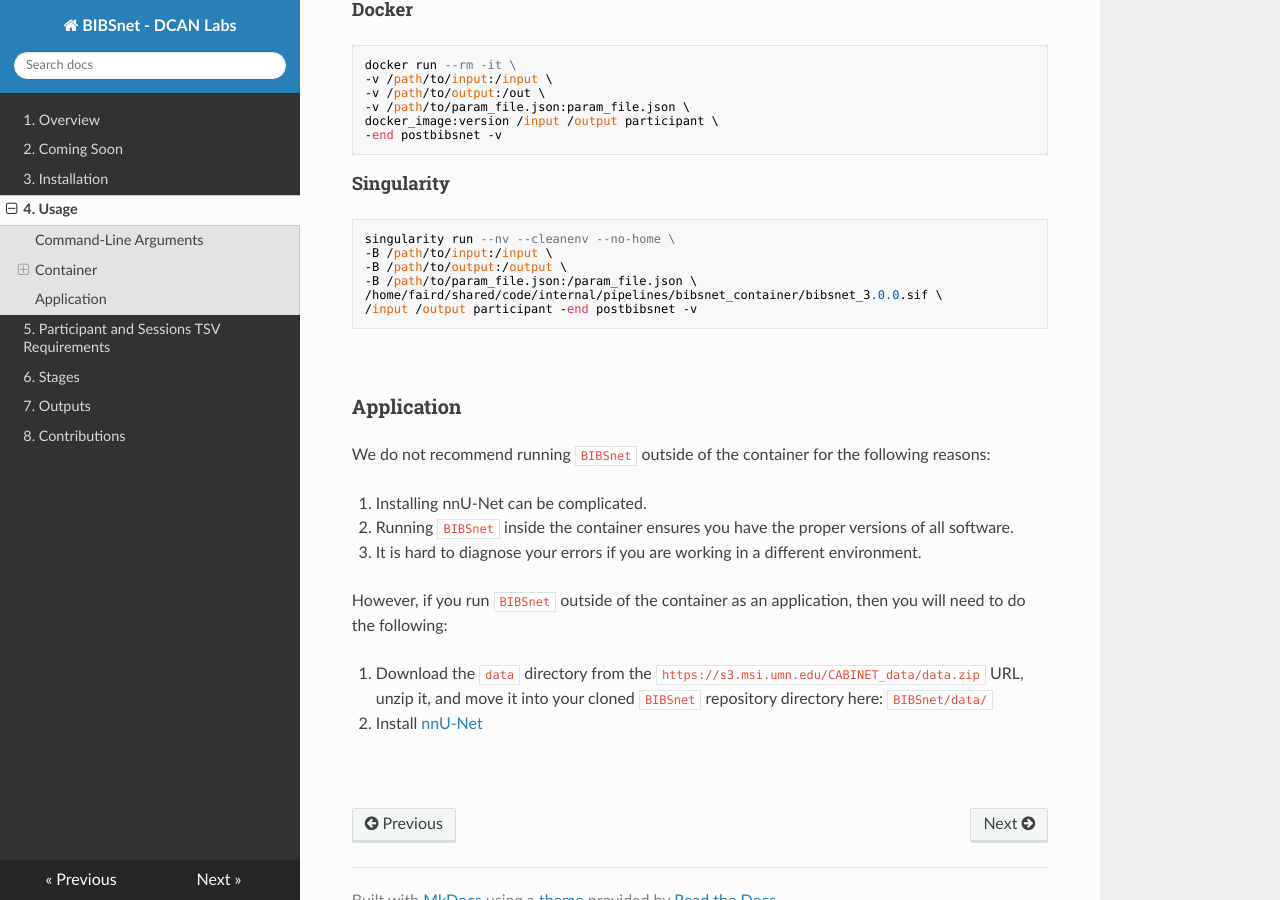
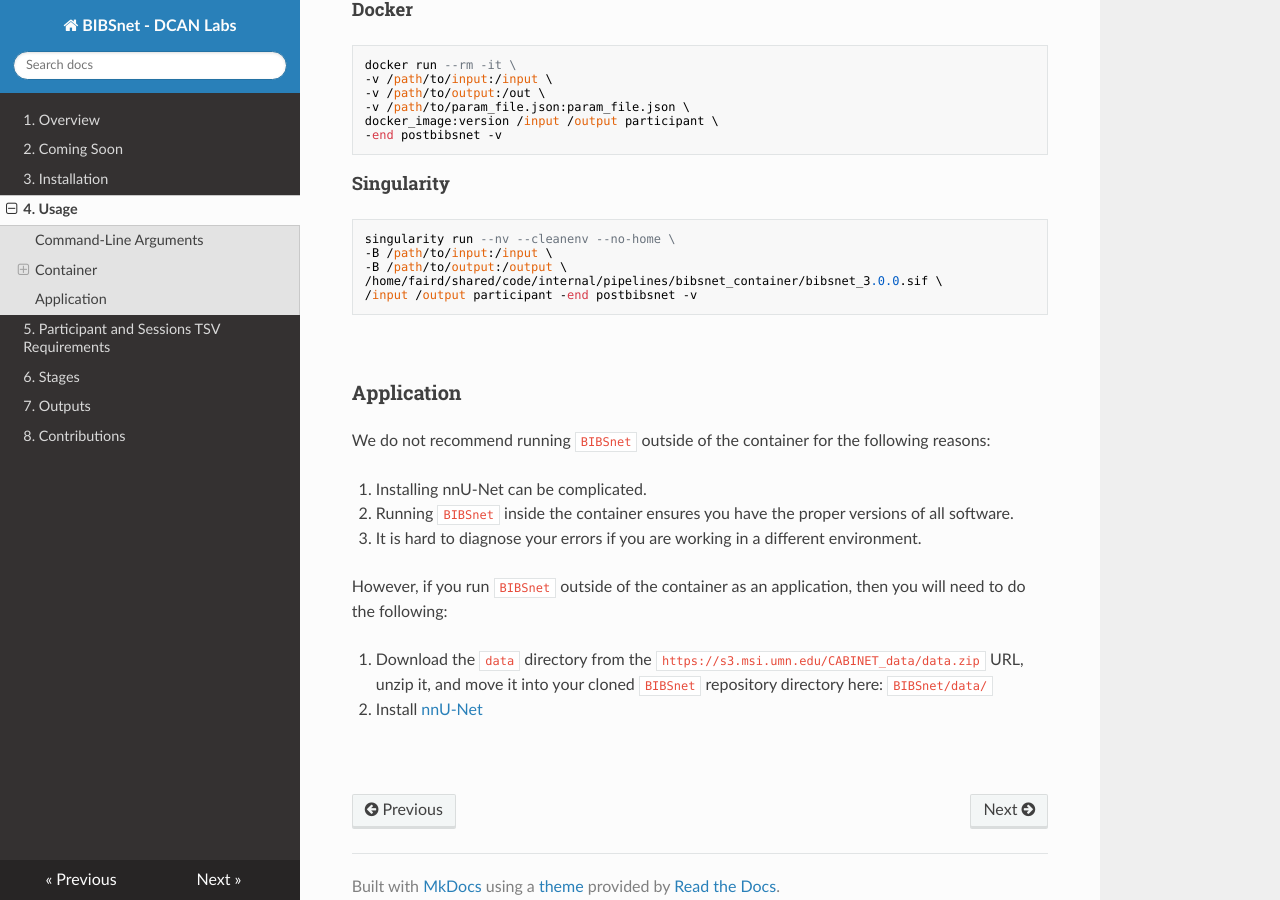
Before and after one commit to DCAN-Labs/BIBSnet, an MkDocs documentation site: the page built from docs/usage.md, in a window 1280 px wide and 900 px high, scrolled down 1806 px. Built offline with MkDocs 1.6.1, drawn with Linux system fonts in a browser that asks for light colours; nearby versions of some CDN libraries.

Commit message:
removed binds to param json

```diff
--- a/docs/usage.md
+++ b/docs/usage.md
@@ -116,7 +116,6 @@
     singularity run --nv --cleanenv --no-home \
     -B /path/to/input:/input \
     -B /path/to/output:/output \
-    -B /path/to/param_file.json:/param_file.json \
     /home/faird/shared/code/internal/pipelines/bibsnet_container/bibsnet_3.0.0.sif \
     /input /output participant -end postbibsnet -v
 
```
